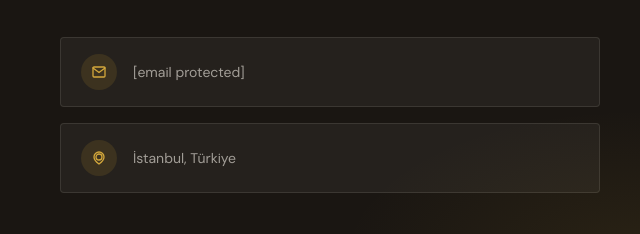
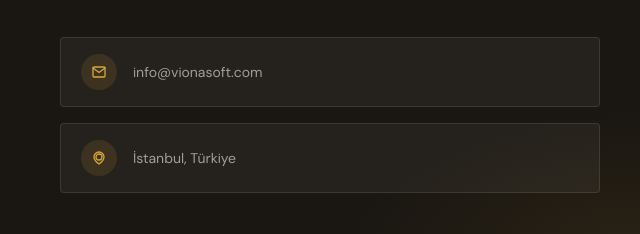
Before and after one commit to em1rekinci/viona, a website: page index.html in a window 1280 px wide. Shown: the part 3069-3303 px from the top of the page, 0-640 px from the left. Drawn offline with nearby package versions, Linux system fonts and the light colour scheme.

Commit message:
zeynombitanem

```diff
--- a/index.html
+++ b/index.html
@@ -574,7 +574,7 @@
               <path d="M2 4L8 8.5L14 4" stroke="currentColor" stroke-width="1.3" stroke-linecap="round"/>
             </svg>
           </div>
-          <span><a href="/cdn-cgi/l/email-protection#137a7d757c53657a7c7d72607c75673d707c7e" style="color:inherit;text-decoration:none;"><span class="__cf_email__" data-cfemail="d0b9beb6bf90a6b9bfbeb1a3bfb6a4feb3bfbd">[email&#160;protected]</span></a></span>
+          <span><a href="mailto:info@vionasoft.com" style="color:inherit;text-decoration:none;">info@vionasoft.com</a></span>
         </div>
         <div class="contact-item">
           <div class="contact-icon">
```
